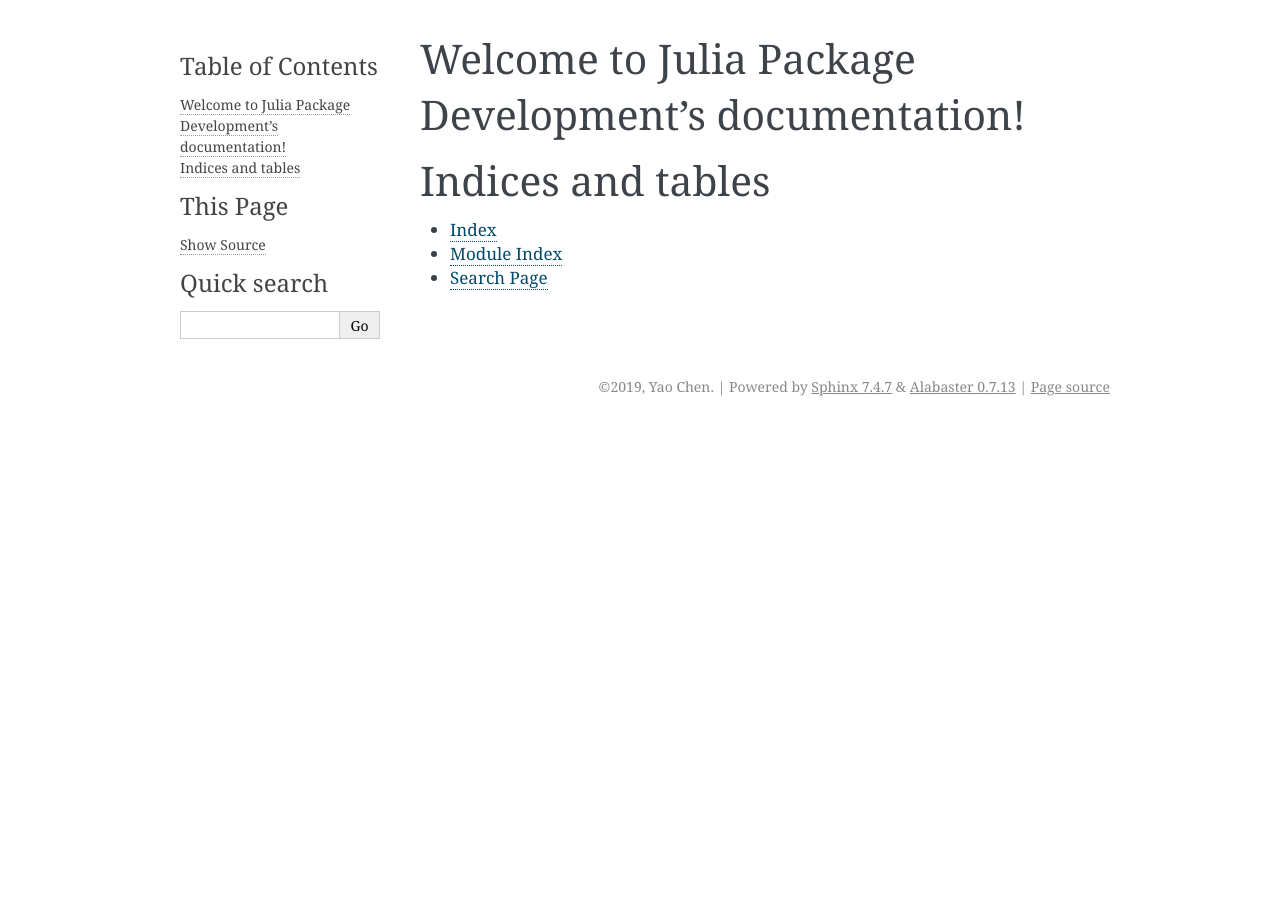
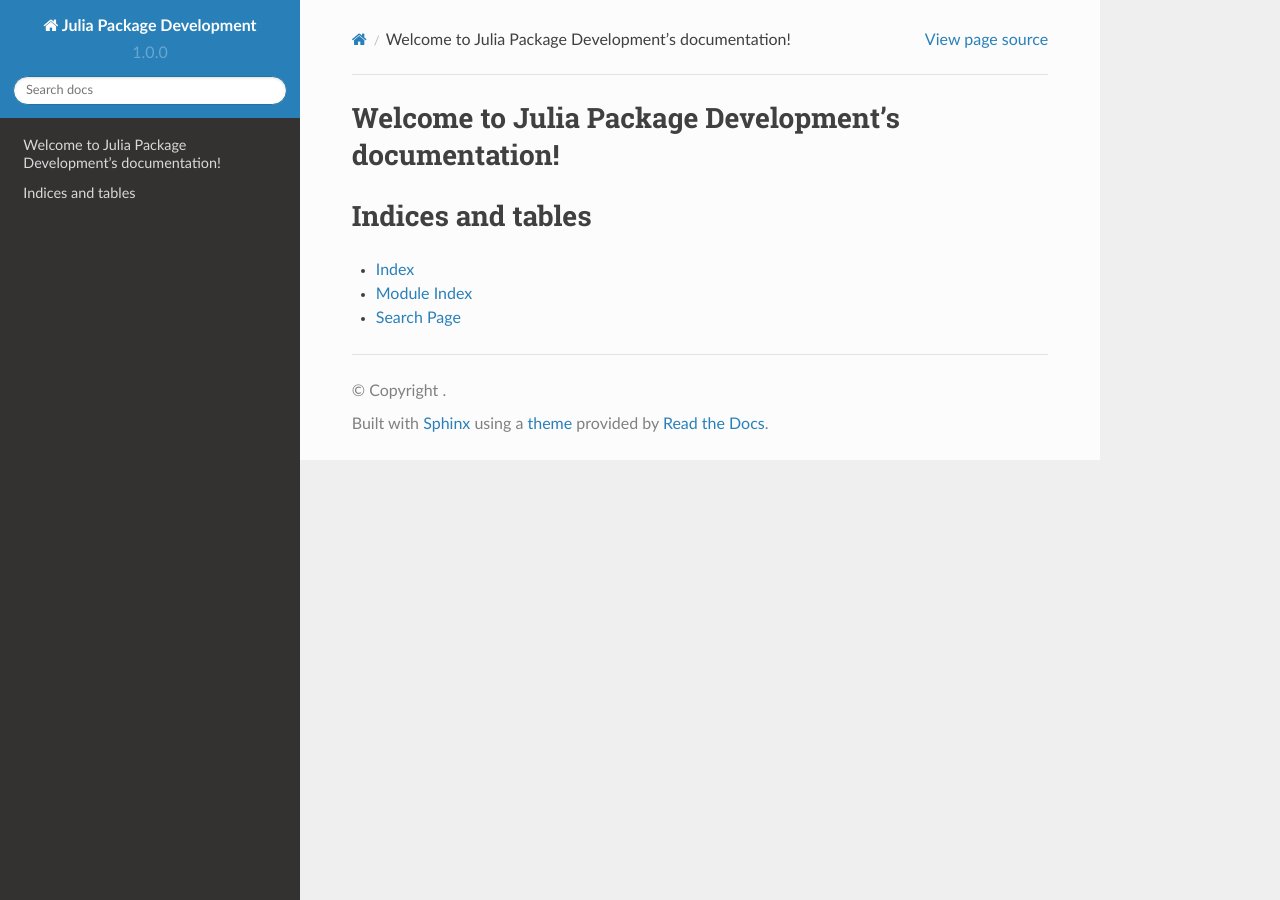
Before and after one commit to Yaodidida/Julia-Package, a Sphinx documentation site: the page built from docs/source/index.rst, in a window 1280 px wide. Built offline with Sphinx 7.4.7 and the Read the Docs theme 2.0.0, drawn with Linux system fonts in a browser that asks for light colours; some of the changed lines change nothing that is shown.

Commit message:
Update conf.py

```diff
--- a/docs/source/conf.py
+++ b/docs/source/conf.py
@@ -15,44 +15,172 @@
 # sys.path.insert(0, os.path.abspath('.'))
 
 
-# -- Project information -----------------------------------------------------
+# -- General configuration ------------------------------------------------
 
-project = 'Julia Package Development'
-copyright = '2019, Yao Chen'
-author = 'Yao Chen'
-
-# The full version, including alpha/beta/rc tags
-release = '1.0.0'
-
-
-# -- General configuration ---------------------------------------------------
+# If your documentation needs a minimal Sphinx version, state it here.
+#
+# needs_sphinx = '1.0'
 
 # Add any Sphinx extension module names here, as strings. They can be
 # extensions coming with Sphinx (named 'sphinx.ext.*') or your custom
 # ones.
-extensions = [
-]
+extensions = []
 
 # Add any paths that contain templates here, relative to this directory.
 templates_path = ['_templates']
 
+# The suffix(es) of source filenames.
+# You can specify multiple suffix as a list of string:
+#
+# source_suffix = ['.rst', '.md']
+source_suffix = '.rst'
+
 # The master toctree document.
 master_doc = 'index'
 
+# General information about the project.
+project = 'Julia Package Development'
+author = 'Yao Chen'
+
+# The version info for the project you're documenting, acts as replacement for
+# |version| and |release|, also used in various other places throughout the
+# built documents.
+#
+# The short X.Y version.
+version = u'1.0.0'
+# The full version, including alpha/beta/rc tags.
+release = u'1.0.0'
+
+# The language for content autogenerated by Sphinx. Refer to documentation
+# for a list of supported languages.
+#
+# This is also used if you do content translation via gettext catalogs.
+# Usually you set "language" from the command line for these cases.
+language = None
+
 # List of patterns, relative to source directory, that match files and
 # directories to ignore when looking for source files.
-# This pattern also affects html_static_path and html_extra_path.
+# This patterns also effect to html_static_path and html_extra_path
 exclude_patterns = []
 
+# The name of the Pygments (syntax highlighting) style to use.
+pygments_style = 'sphinx'
 
-# -- Options for HTML output -------------------------------------------------
+# If true, `todo` and `todoList` produce output, else they produce nothing.
+todo_include_todos = False
+
+
+# -- Options for HTML output ----------------------------------------------
 
 # The theme to use for HTML and HTML Help pages.  See the documentation for
 # a list of builtin themes.
 #
-html_theme = 'alabaster'
+
+html_theme = "sphinx_rtd_theme"
+
+
+
+# Theme options are theme-specific and customize the look and feel of a theme
+# further.  For a list of options available for each theme, see the
+# documentation.
+#
+# html_theme_options = {}
 
 # Add any paths that contain custom static files (such as style sheets) here,
 # relative to this directory. They are copied after the builtin static files,
 # so a file named "default.css" will overwrite the builtin "default.css".
 html_static_path = ['_static']
+
+# Custom sidebar templates, must be a dictionary that maps document names
+# to template names.
+#
+# This is required for the alabaster theme
+# refs: http://alabaster.readthedocs.io/en/latest/installation.html#sidebars
+html_sidebars = {
+    '**': [
+        'about.html',
+        'navigation.html',
+        'relations.html',  # needs 'show_related': True theme option to display
+        'searchbox.html',
+        'donate.html',
+    ]
+}
+
+
+# -- Options for HTMLHelp output ------------------------------------------
+
+# Output file base name for HTML help builder.
+htmlhelp_basename = 'Pythondoc'
+
+
+# -- Options for LaTeX output ---------------------------------------------
+
+latex_elements = {
+    # The paper size ('letterpaper' or 'a4paper').
+    #
+    # 'papersize': 'letterpaper',
+
+    # The font size ('10pt', '11pt' or '12pt').
+    #
+    # 'pointsize': '10pt',
+
+    # Additional stuff for the LaTeX preamble.
+    #
+    # 'preamble': '',
+
+    # Latex figure (float) alignment
+    #
+    # 'figure_align': 'htbp',
+}
+
+# Grouping the document tree into LaTeX files. List of tuples
+# (source start file, target name, title,
+#  author, documentclass [howto, manual, or own class]).
+latex_documents = [
+    (master_doc, 'Python.tex', u'Python Documentation',
+     u'lishuang', 'manual'),
+]
+
+
+# -- Options for manual page output ---------------------------------------
+
+# One entry per manual page. List of tuples
+# (source start file, name, description, authors, manual section).
+man_pages = [
+    (master_doc, 'python', u'Python Documentation',
+     [author], 1)
+]
+
+
+# -- Options for Texinfo output -------------------------------------------
+
+# Grouping the document tree into Texinfo files. List of tuples
+# (source start file, target name, title, author,
+#  dir menu entry, description, category)
+texinfo_documents = [
+    (master_doc, 'Python', u'Python Documentation',
+     author, 'Python', 'One line description of project.',
+     'Miscellaneous'),
+]
+
+
+
+# -- Options for Epub output ----------------------------------------------
+
+# Bibliographic Dublin Core info.
+epub_title = project
+epub_author = author
+epub_publisher = author
+epub_copyright = copyright
+
+# The unique identifier of the text. This can be a ISBN number
+# or the project homepage.
+#
+# epub_identifier = ''
+
+# A unique identification for the text.
+#
+# epub_uid = ''
+
+# A list of files that should not be packed into the epub file.
+epub_exclude_files = ['search.html']
```
